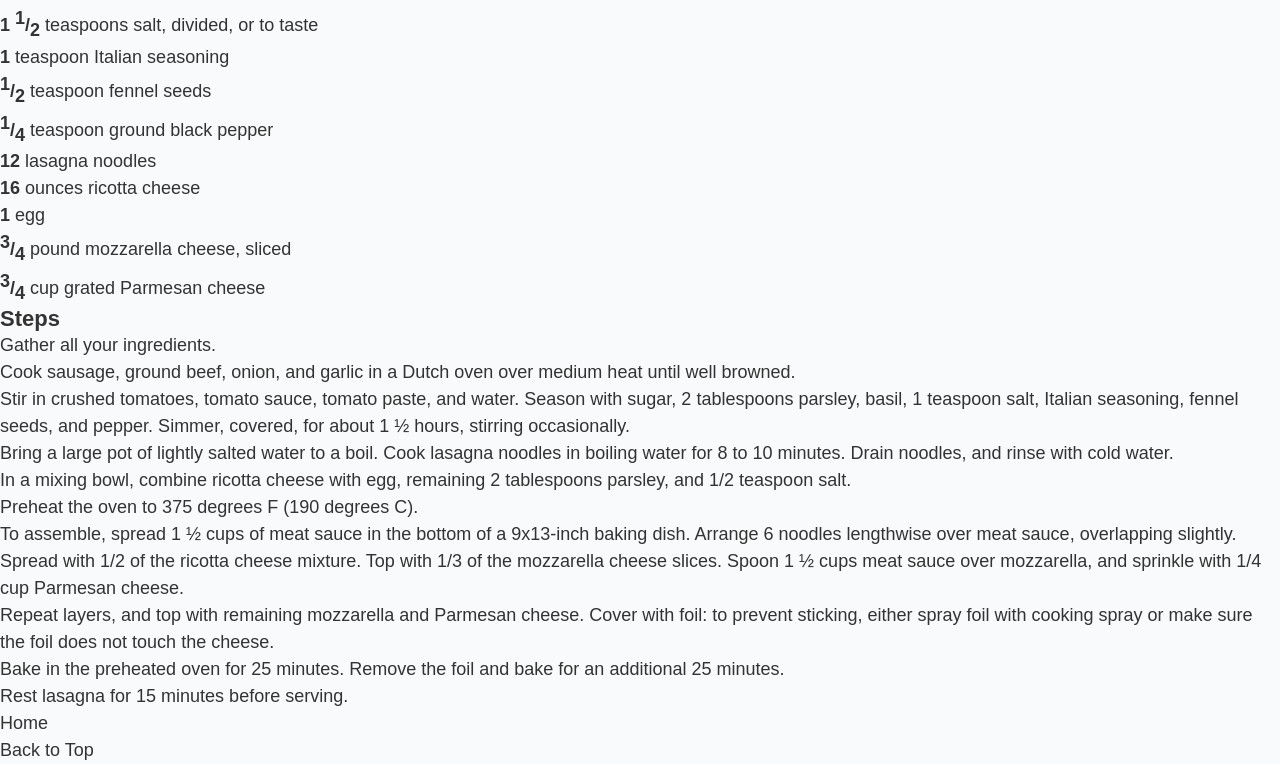
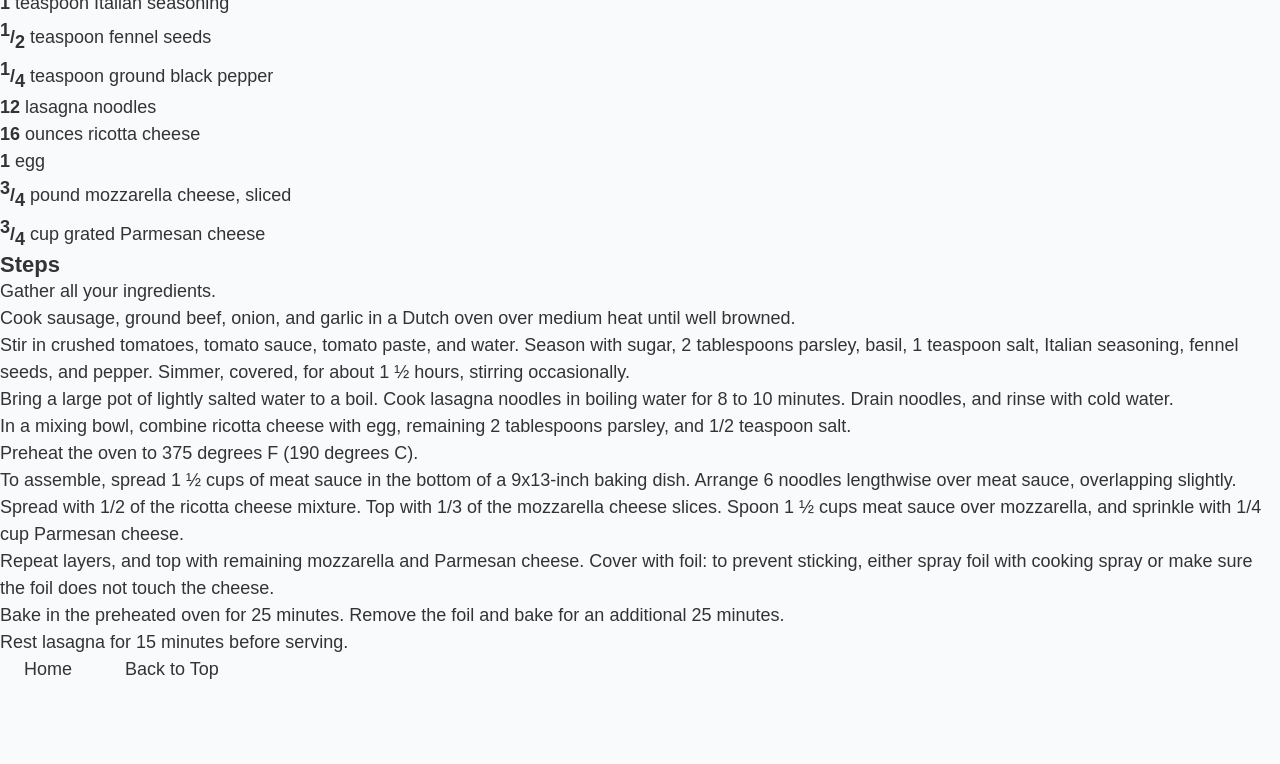
Before and after one commit to youngmrnelson/odin-recipes, a plain HTML site: page lasagna.html in a window 1280 px wide. Shown: the part 823-1587 px from the top of the page. After the commit the page ends 1506 px from the top, so only its background shows below. Drawn offline with Linux system fonts and the light colour scheme.

Commit message:
add: made nav links inline blocks

```diff
--- a/lasagna.html
+++ b/lasagna.html
@@ -10,7 +10,7 @@
     <main id="top">
       <!-- Nav Links -->
       <nav>
-        <ul>
+        <ul class="nav-links">
           <li>
             <a href="index.html">Home</a>
           </li>
@@ -137,7 +137,7 @@
     <!-- Footer -->
     <footer>
       <nav>
-        <ul>
+        <ul class="nav-links">
           <li><a href="index.html">Home</a></li>
           <li><a href="#top">Back to Top</a></li>
         </ul>
--- a/style.css
+++ b/style.css
@@ -90,3 +90,8 @@ ul li::marker {
 .main-nav-link:hover {
   font-weight: bold;
 }
+
+.nav-links li {
+  display: inline-block;
+  margin-inline: 24px;
+}
```
Also changed, not shown: meatloaf.html (+2 -2 lines), shrimptacos.html (+2 -2 lines).
